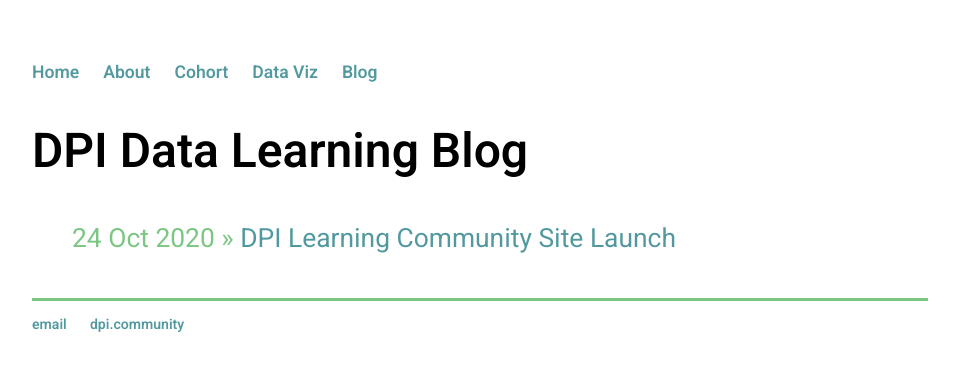
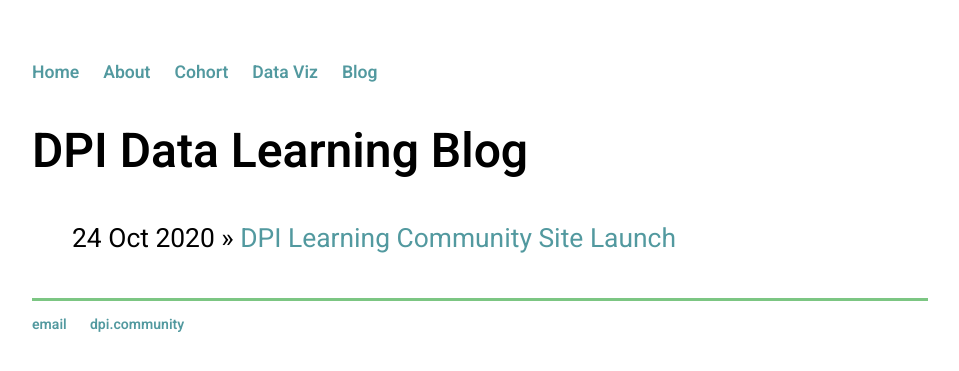
Before and after one commit to democracy-power-innovation/democracy-power-innovation.github.io, a Jekyll site: the page built from blog/index.html, in a window 1280 px wide. Shown: the top 371 px of the page, without its empty margins (160-1119 px from the left). Built offline with Jekyll 4.4.1, drawn with Linux system fonts in a browser that asks for light colours.

Commit message:
Update main.css

```diff
--- a/css/main.css
+++ b/css/main.css
@@ -51,11 +51,11 @@ ul.posts {
     margin: 20px auto 40px;
     font-size: 1.5em;
     font-family:'Heebo', 'Helvetica', 'Sans-Serif';
-    color: #7cc683;
+    color: #000000;
 }
 
 ul.posts li {
     list-style: none;
     font-family:'Heebo', 'Helvetica', 'Sans-Serif';
-    color: #7cc683;
+    color: #000000;
 }
```
